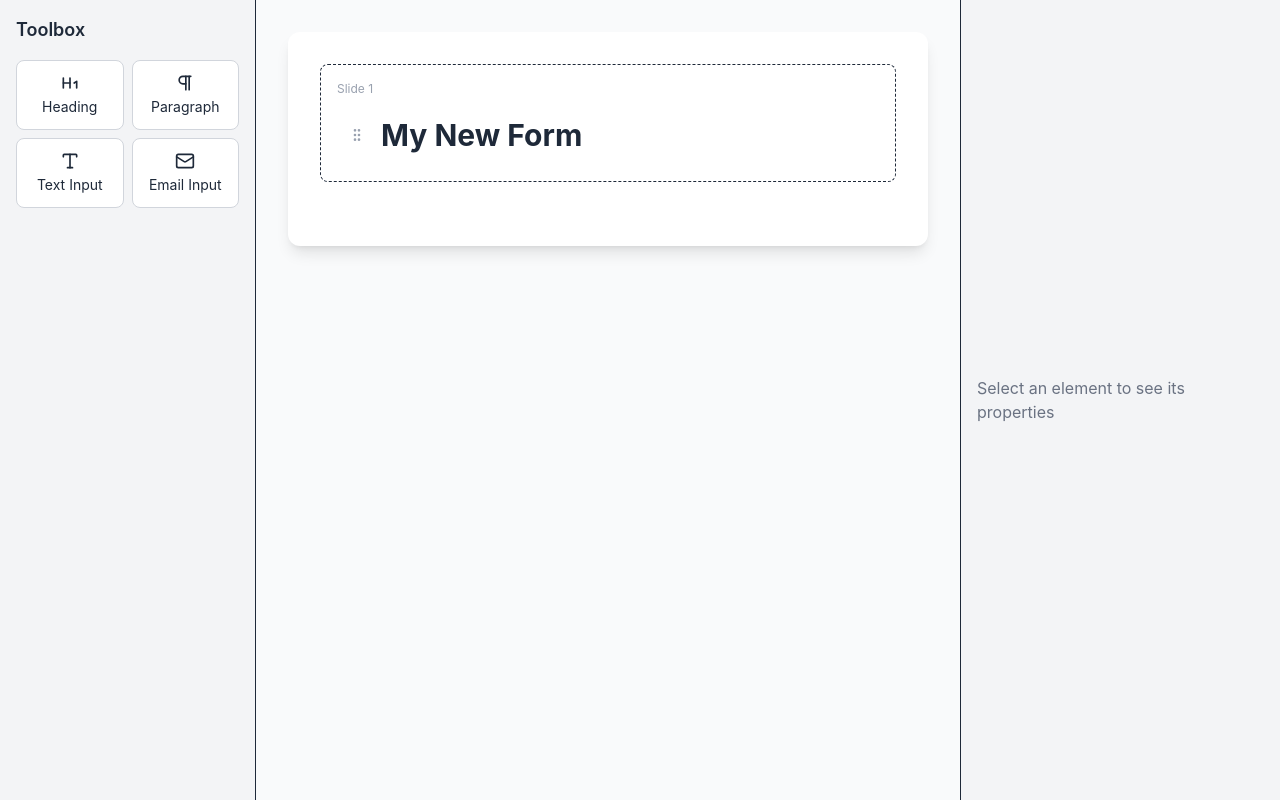
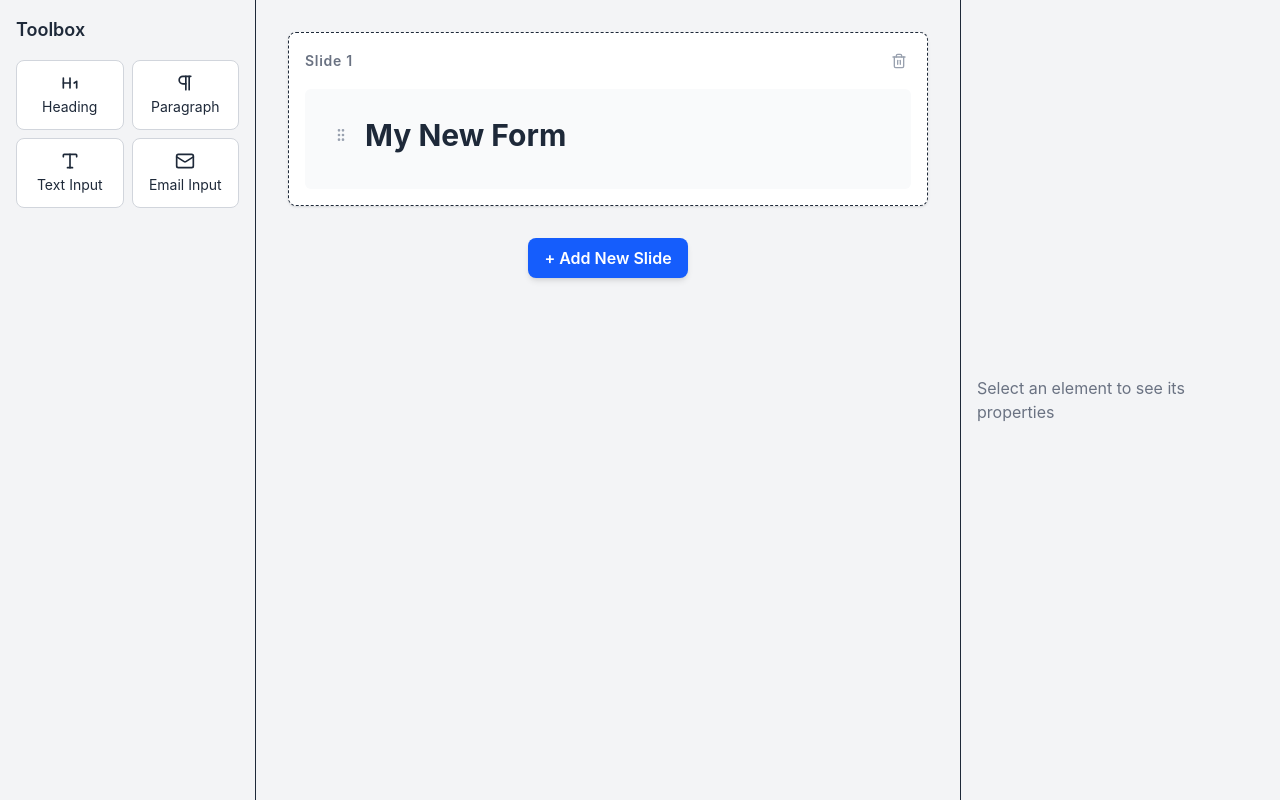
Before and after one commit to YassineDabbous/visual-form-builder, a React (Vite) app: page / in a window 1280 px wide. Built offline with nearby package versions, Linux system fonts and the light colour scheme.

Commit message:
add slides

```diff
--- a/src/components/Canvas/index.tsx
+++ b/src/components/Canvas/index.tsx
@@ -1,9 +1,10 @@
-
+import React from 'react';
 import useFormStore from '../../store/formStore';
 import FormElementDisplay from './FormElementDisplay';
+import { useDroppable } from '@dnd-kit/core';
 import { SortableContext, verticalListSortingStrategy, useSortable } from '@dnd-kit/sortable';
 import { CSS } from '@dnd-kit/utilities';
-import { GripVertical } from 'lucide-react';
+import { GripVertical, Trash2 } from 'lucide-react';
 
 const SortableFormElement = ({ element, slideIndex }: { element: any; slideIndex: number; }) => {
   const slides = useFormStore((state) => state.formDefinition.slides);
@@ -11,13 +12,7 @@ const SortableFormElement = ({ element, slideIndex }: { element: any; slideIndex
 
   const { attributes, listeners, setNodeRef, transform, transition } = useSortable({
     id: element.id,
-    data: {
-      element,
-      type: element.type,
-      isCanvasElement: true,
-      slideIndex,
-      elementIndex,
-    },
+    data: { element, type: element.type, isCanvasElement: true, slideIndex, elementIndex },
   });
 
   const style = {
@@ -27,16 +22,23 @@ const SortableFormElement = ({ element, slideIndex }: { element: any; slideIndex
 
   const selectedElementId = useFormStore((state) => state.selectedElementId);
   const setSelectedElementId = useFormStore((state) => state.setSelectedElementId);
+  const deleteElement = useFormStore((state) => state.deleteElement);
+
+  const handleDelete = (e: React.MouseEvent) => {
+    e.stopPropagation();
+    if (window.confirm('Are you sure you want to delete this element?')) {
+      deleteElement(element.id);
+    }
+  };
 
   return (
     <div
       ref={setNodeRef}
       style={style}
       onClick={() => setSelectedElementId(element.id)}
-      className={`
-        p-1 rounded-lg transition-all flex items-center gap-2
-        ${selectedElementId === element.id ? 'ring-2 ring-blue-500 bg-blue-50' : 'hover:bg-gray-100'}
-      `}
+      className={`group p-1 rounded-lg transition-all flex items-center gap-2 ${
+        selectedElementId === element.id ? 'ring-2 ring-blue-500 bg-blue-50' : 'hover:bg-gray-100'
+      }`}
     >
       <div {...attributes} {...listeners} className="p-2 cursor-grab touch-none">
         <GripVertical size={16} className="text-gray-400" />
@@ -44,28 +46,69 @@ const SortableFormElement = ({ element, slideIndex }: { element: any; slideIndex
       <div className="flex-1">
         <FormElementDisplay element={element} />
       </div>
+      <button
+        onClick={handleDelete}
+        className="p-1 text-gray-400 opacity-0 group-hover:opacity-100 hover:text-red-600 transition-all"
+        aria-label="Delete element"
+      >
+        <Trash2 size={16} />
+      </button>
     </div>
+  );
+};
+
+const SlideContainer = ({ slide, slideIndex }: { slide: any; slideIndex: number }) => {
+  const deleteSlide = useFormStore((state) => state.deleteSlide);
+  const { setNodeRef } = useDroppable({ id: `slide-${slideIndex}`, data: { slideIndex, isSlide: true } });
+
+  const handleDelete = () => {
+    if (window.confirm(`Are you sure you want to delete Slide ${slideIndex + 1}?`)) {
+      deleteSlide(slideIndex);
+    }
+  };
+
+  return (
+    <SortableContext items={slide.elements.map((el: any) => el.id)} strategy={verticalListSortingStrategy}>
+      <div className="mb-8 p-4 border border-dashed rounded-lg bg-white shadow-sm">
+        <div className="flex justify-between items-center mb-4">
+          <span className="text-sm text-gray-500 font-semibold tracking-wider">Slide {slideIndex + 1}</span>
+          <button onClick={handleDelete} className="p-1 text-gray-400 hover:text-red-600 transition-colors">
+            <Trash2 size={16} />
+          </button>
+        </div>
+        <div ref={setNodeRef} className="space-y-4 min-h-[100px] p-4 bg-gray-50 rounded-md">
+          {slide.elements.map((element: any) => (
+            <SortableFormElement key={element.id} element={element} slideIndex={slideIndex} />
+          ))}
+          {slide.elements.length === 0 && (
+            <div className="flex justify-center items-center text-sm text-gray-400 h-[80px]">
+              Drop elements here
+            </div>
+          )}
+        </div>
+      </div>
+    </SortableContext>
   );
 };
 
 const Canvas = () => {
   const formDefinition = useFormStore((state) => state.formDefinition);
+  const addSlide = useFormStore((state) => state.addSlide);
 
   return (
-    <main className="flex-1 p-8 bg-gray-50 overflow-y-auto">
-      <div className="max-w-3xl mx-auto bg-white p-8 rounded-xl shadow-lg">
+    <main className="flex-1 p-8 bg-gray-100 overflow-y-auto">
+      <div className="max-w-3xl mx-auto">
         {formDefinition.slides.map((slide, slideIndex) => (
-          <SortableContext key={slideIndex} items={slide.elements.map(el => el.id)} strategy={verticalListSortingStrategy}>
-            <div className="mb-8 p-4 border border-dashed rounded-lg min-h-[100px]">
-              <span className="text-xs text-gray-400 mb-2 block">Slide {slideIndex + 1}</span>
-              <div className="space-y-4">
-                {slide.elements.map((element) => (
-                  <SortableFormElement key={element.id} element={element} slideIndex={slideIndex} />
-                ))}
-              </div>
-            </div>
-          </SortableContext>
+          <SlideContainer key={slideIndex} slide={slide} slideIndex={slideIndex} />
         ))}
+        <div className="flex justify-center mt-4">
+          <button
+            onClick={addSlide}
+            className="px-4 py-2 bg-blue-600 text-white font-semibold rounded-lg shadow-md hover:bg-blue-700 transition-colors"
+          >
+            + Add New Slide
+          </button>
+        </div>
       </div>
     </main>
   );
--- a/src/hooks/useDndHandlers.ts
+++ b/src/hooks/useDndHandlers.ts
@@ -16,32 +16,46 @@ const generateElement = (type: string): FormElement => {
 export const useDndHandlers = () => {
   const moveElement = useFormStore((state) => state.moveElement);
   const addElementFromToolbox = useFormStore((state) => state.addElementFromToolbox);
+  const setSelectedElementId = useFormStore((state) => state.setSelectedElementId);
 
   const handleDragEnd = (event: DragEndEvent) => {
     const { active, over } = event;
-
     if (!over) return;
 
     const isToolboxElement = active.data.current?.isToolboxElement;
 
     if (isToolboxElement) {
-      // --- Case 1: Dragging a new element from the Toolbox ---
       const type = active.id as string;
-      const { slideIndex, destinationIndex } = over.data.current || {};
+      const newElement = generateElement(type);
 
-      const newElement = generateElement(type);
-      addElementFromToolbox(slideIndex, destinationIndex, newElement);
+      const targetSlideIndex = over.data.current?.slideIndex;
+      const isDroppingOnSlide = over.data.current?.isSlide;
+
+      let destinationIndex = 0;
+      if (isDroppingOnSlide) {
+        destinationIndex = 0;
+      } else {
+        destinationIndex = over.data.current?.elementIndex ?? 0;
+      }
+
+      if (targetSlideIndex !== undefined) {
+        addElementFromToolbox(targetSlideIndex, destinationIndex, newElement);
+        setSelectedElementId(newElement.id);
+      }
 
     } else {
-      const {
-        slideIndex: sourceSlideIndex,
-        elementIndex: sourceElementIndex
-      } = active.data.current || {};
+      const sourceSlideIndex = active.data.current?.slideIndex;
+      const sourceElementIndex = active.data.current?.elementIndex;
 
-      const {
-        slideIndex: destinationSlideIndex,
-        elementIndex: destinationElementIndex
-      } = over.data.current || {};
+      const destinationSlideIndex = over.data.current?.slideIndex;
+      const isDroppingOnSlide = over.data.current?.isSlide;
+
+      let destinationElementIndex = 0;
+      if (isDroppingOnSlide) {
+        destinationElementIndex = 0;
+      } else {
+        destinationElementIndex = over.data.current?.elementIndex ?? 0;
+      }
 
       if (
         sourceSlideIndex !== undefined &&
--- a/src/store/formStore.ts
+++ b/src/store/formStore.ts
@@ -12,6 +12,7 @@ interface FormState {
   setSelectedElementId: (id: string | null) => void;
   updateElement: (elementId: string, newProps: Partial<FormElement>) => void;
   addElement: (slideIndex: number, element: FormElement) => void;
+  deleteElement: (elementId: string) => void;
 
   moveElement: (
     sourceSlideIndex: number,
@@ -20,6 +21,9 @@ interface FormState {
     destinationElementIndex: number
   ) => void;
   addElementFromToolbox: (slideIndex: number, destinationIndex: number, element: FormElement) => void;
+
+  addSlide: () => void;
+  deleteSlide: (slideIndex: number) => void;
 }
 
 const useFormStore = create<FormState>((set) => ({
@@ -38,6 +42,22 @@ const useFormStore = create<FormState>((set) => ({
 
   setSelectedElementId: (id) => set({ selectedElementId: id }),
 
+  deleteElement: (elementId) =>
+    set(
+      produce((state: FormState) => {
+        if (state.selectedElementId === elementId) {
+          state.selectedElementId = null;
+        }
+
+        for (const slide of state.formDefinition.slides) {
+          const elementIndex = slide.elements.findIndex((el) => el.id === elementId);
+
+          if (elementIndex !== -1) {
+            slide.elements.splice(elementIndex, 1);
+          }
+        }
+      })
+    ),
   updateElement: (elementId, newProps) =>
     set(
       produce((state: FormState) => {
@@ -88,6 +108,29 @@ const useFormStore = create<FormState>((set) => ({
         }
       })
     ),
+
+
+
+
+  addSlide: () =>
+    set(
+      produce((state: FormState) => {
+        state.formDefinition.slides.push({
+          elements: [],
+        });
+      })
+    ),
+
+  deleteSlide: (slideIndex) =>
+    set(
+      produce((state: FormState) => {
+        if (state.formDefinition.slides.length > 1) {
+          state.formDefinition.slides.splice(slideIndex, 1);
+        } else {
+          console.warn("Cannot delete the last slide.");
+        }
+      })
+    ),
 }));
 
 export default useFormStore;
```
